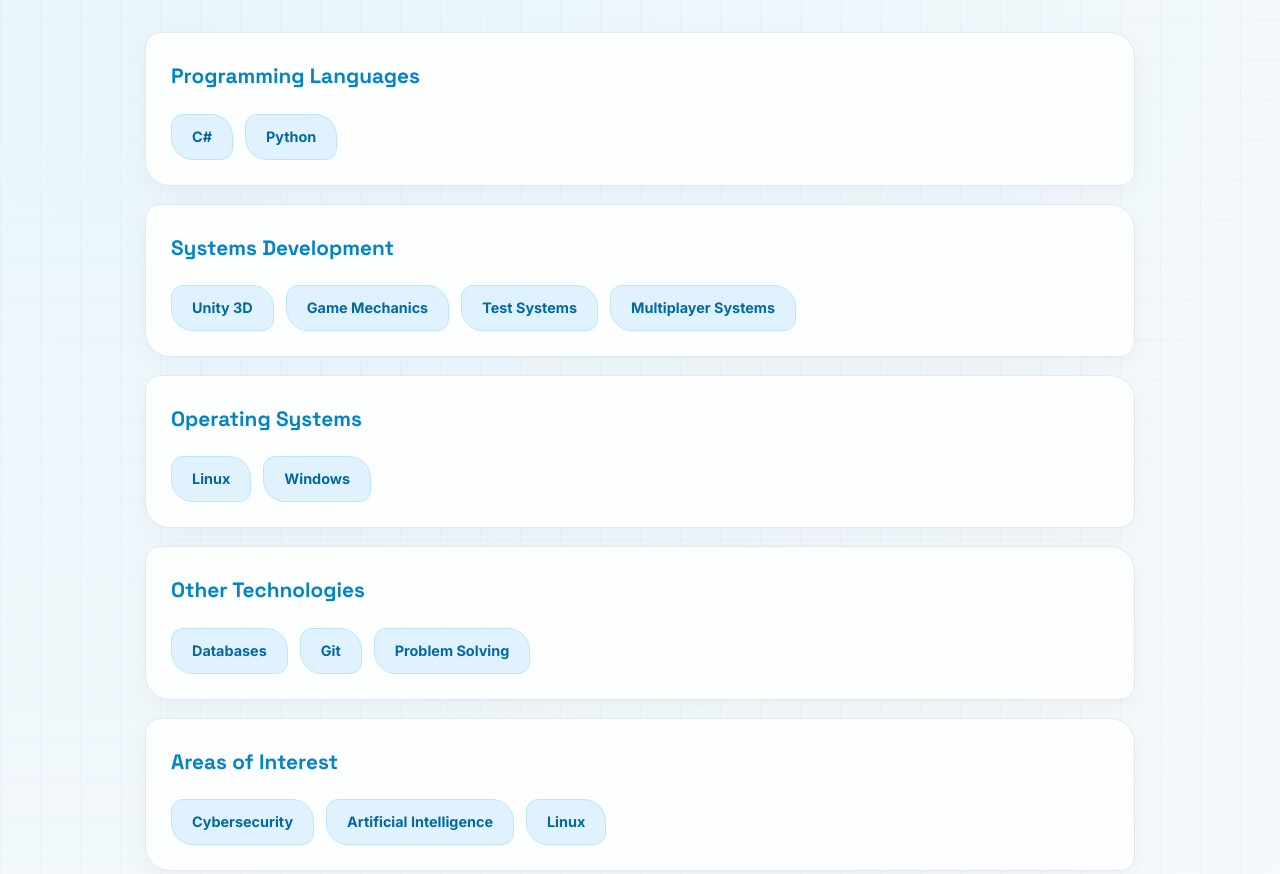
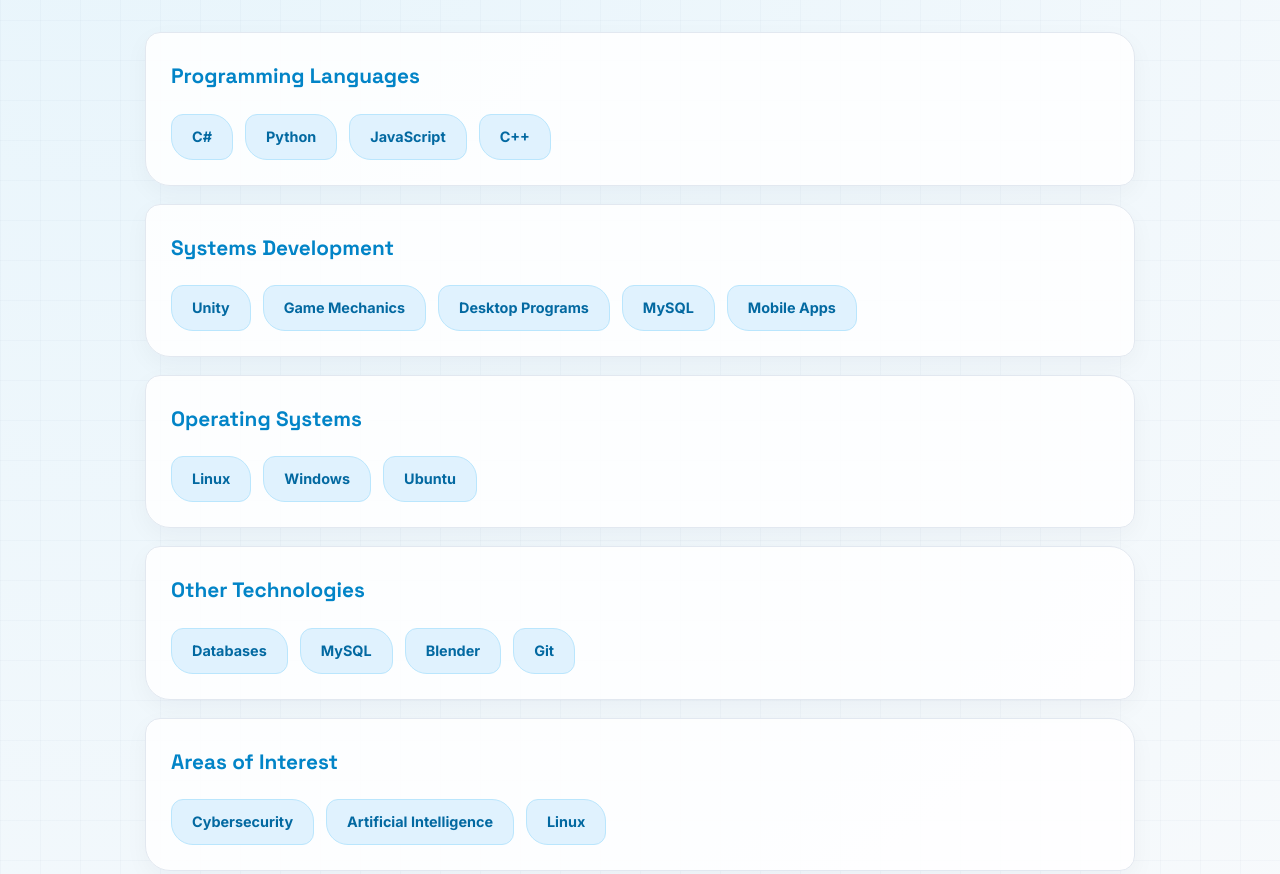
Before and after one commit to JerePaYu/PortfolioJeremiasTaborda, a plain HTML site: page index.html in a window 1280 px wide. Shown: the part 1460-2334 px from the top of the page. Drawn offline with Linux system fonts and the light colour scheme.

Commit message:
cambios estructura

```diff
--- a/index.html
+++ b/index.html
@@ -648,6 +648,8 @@
                 <span class="skill-tag">C#</span>
                 <span class="skill-tag">Python</span>
                 <span class="skill-tag">Unity 3D</span>
+                <span class="skill-tag">JavaScript</span>
+                <span class="skill-tag">C++</span>
                 <span class="skill-tag">Linux</span>
                 <span class="skill-tag">Databases</span>
             </div>
@@ -674,6 +676,8 @@
             <div class="skills-grid">
                 <span class="skill-tag">C#</span>
                 <span class="skill-tag">Python</span>
+                <span class="skill-tag">JavaScript</span>
+                <span class="skill-tag">C++</span>
             </div>
 
         </div>
@@ -683,10 +687,11 @@
             <h3>Systems Development</h3>
 
             <div class="skills-grid">
-                <span class="skill-tag">Unity 3D</span>
+                <span class="skill-tag">Unity</span>
                 <span class="skill-tag">Game Mechanics</span>
-                <span class="skill-tag">Test Systems</span>
-                <span class="skill-tag">Multiplayer Systems</span>
+                <span class="skill-tag">Desktop Programs</span>
+                <span class="skill-tag">MySQL</span>
+                <span class="skill-tag">Mobile Apps</span>
             </div>
 
         </div>
@@ -698,6 +703,7 @@
             <div class="skills-grid">
                 <span class="skill-tag">Linux</span>
                 <span class="skill-tag">Windows</span>
+                <span class="skill-tag">Ubuntu</span>
             </div>
 
         </div>
@@ -708,8 +714,9 @@
 
             <div class="skills-grid">
                 <span class="skill-tag">Databases</span>
+                <span class="skill-tag">MySQL</span>
+                <span class="skill-tag">Blender</span>
                 <span class="skill-tag">Git</span>
-                <span class="skill-tag">Problem Solving</span>
             </div>
 
         </div>
```
